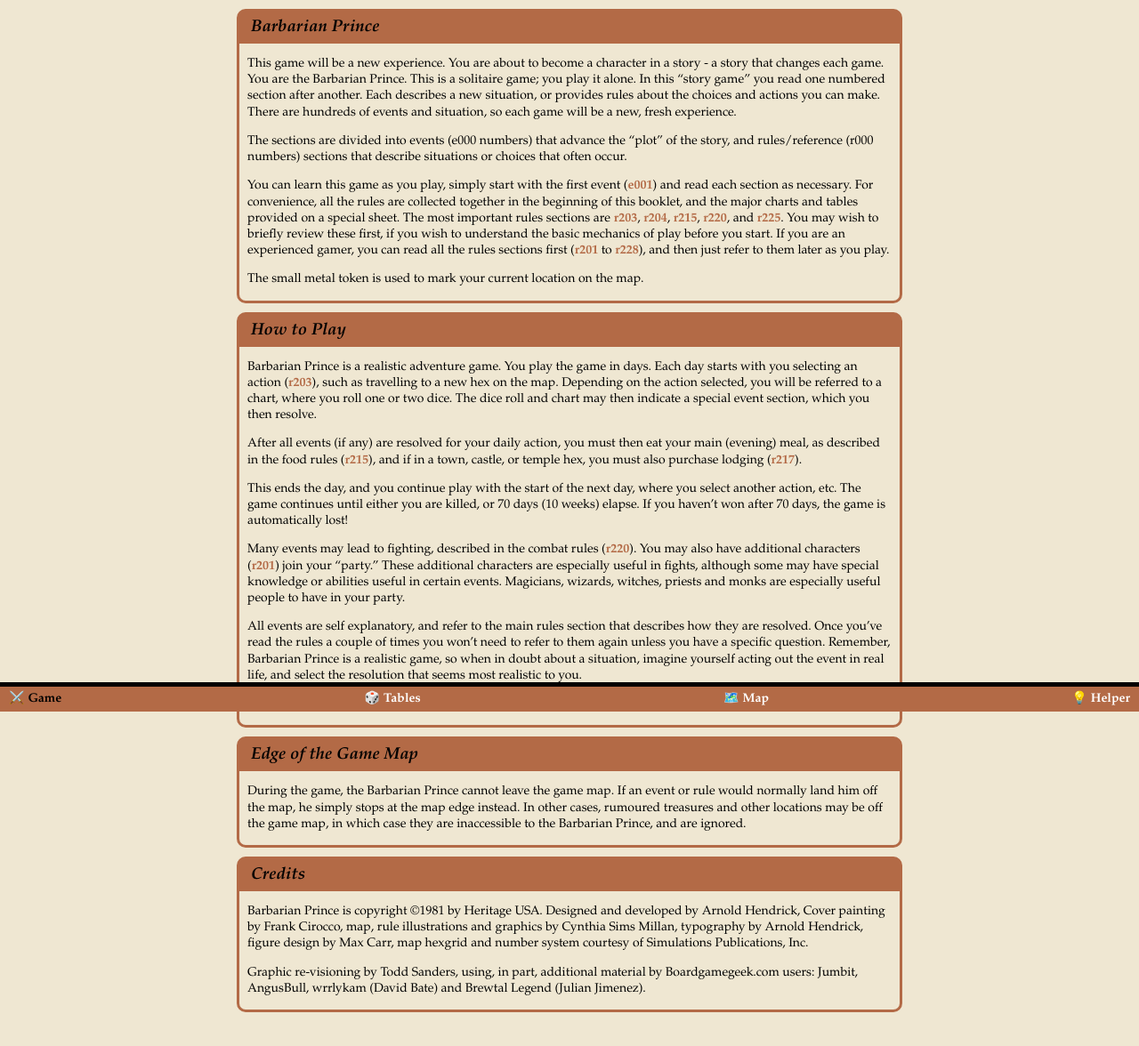
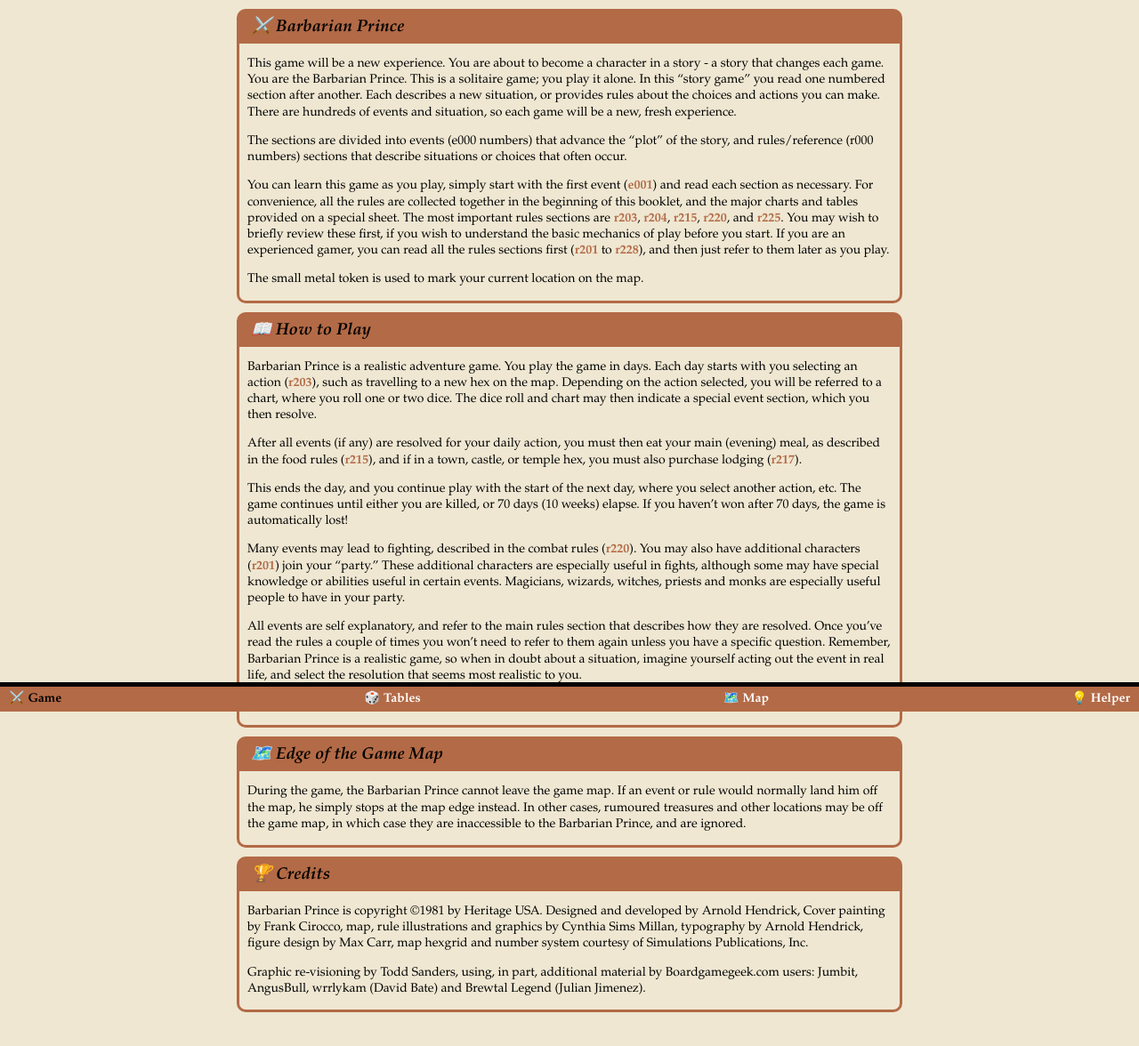
Before and after one commit to BroBuddy/Barbarian-Prince, a React (Vite) app: page / in a window 1280 px wide. Shown: the top 1176 px of the page at 89% size. Built offline with nearby package versions, Linux system fonts and the light colour scheme.

Commit message:
added more icons

```diff
--- a/src/features/map/pages/MapOverview.tsx
+++ b/src/features/map/pages/MapOverview.tsx
@@ -37,7 +37,7 @@
   };
 
   return (
-    <Card title="Map">
+    <Card title="🗺️ Map">
       <MapSelector selectedMap={selectedMap} onSelect={handleBadgeClick} />
       <MapImage
         selectedMap={selectedMap}
--- a/src/features/table/pages/TableOverview.tsx
+++ b/src/features/table/pages/TableOverview.tsx
@@ -10,7 +10,7 @@
 
   return (
     <>
-      <Card title="Travel Tables">
+      <Card title="🎲 Travel Tables">
         {travels.map((item: Table) => (
           <Link
             to={`/table/${item.id}`}
@@ -23,7 +23,7 @@
         ))}
       </Card>
 
-      <Card title="Special Tables">
+      <Card title="🎲 Special Tables">
         <Link to="/table/treasure" className="flex flex-row">
           <span className="m-2">#11</span>
           <span className="my-2 text-black">Treasure Table</span>
--- a/src/pages/Game.tsx
+++ b/src/pages/Game.tsx
@@ -4,7 +4,7 @@
 function Game() {
   return (
     <>
-      <Card title="Barbarian Prince">
+      <Card title="⚔️ Barbarian Prince">
         <p>
           This game will be a new experience. You are about to become a
           character in a story - a story that changes each game. You are the
@@ -42,7 +42,7 @@
           map.
         </p>
       </Card>
-      <Card title="How to Play">
+      <Card title="📖 How to Play">
         <p>
           Barbarian Prince is a realistic adventure game. You play the game in
           days. Each day starts with you selecting an action (
@@ -87,7 +87,7 @@
           <Link to="/event/e001">e001</Link>.
         </p>
       </Card>
-      <Card title="Edge of the Game Map">
+      <Card title="🗺️ Edge of the Game Map">
         <p>
           During the game, the Barbarian Prince cannot leave the game map. If an
           event or rule would normally land him off the map, he simply stops at
@@ -96,7 +96,7 @@
           to the Barbarian Prince, and are ignored.
         </p>
       </Card>
-      <Card title="Credits">
+      <Card title="🏆 Credits">
         <p>
           Barbarian Prince is copyright ©1981 by Heritage USA. Designed and
           developed by Arnold Hendrick, Cover painting by Frank Cirocco, map,
```
Also changed, not shown: 28 other files (tests, documents, lock files or other folders).
